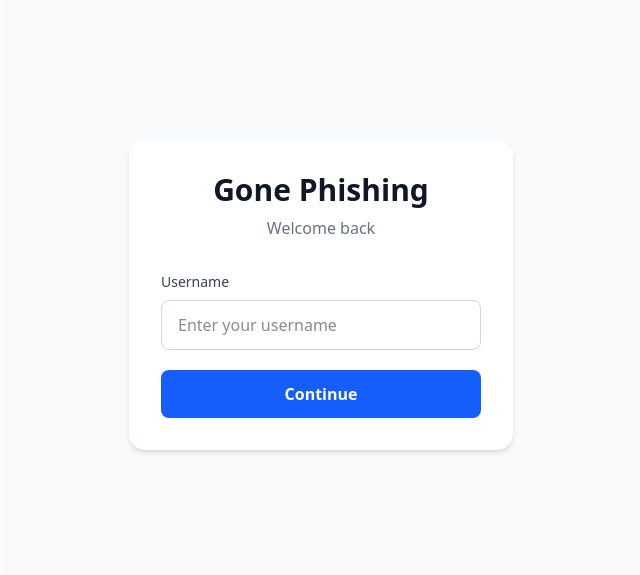
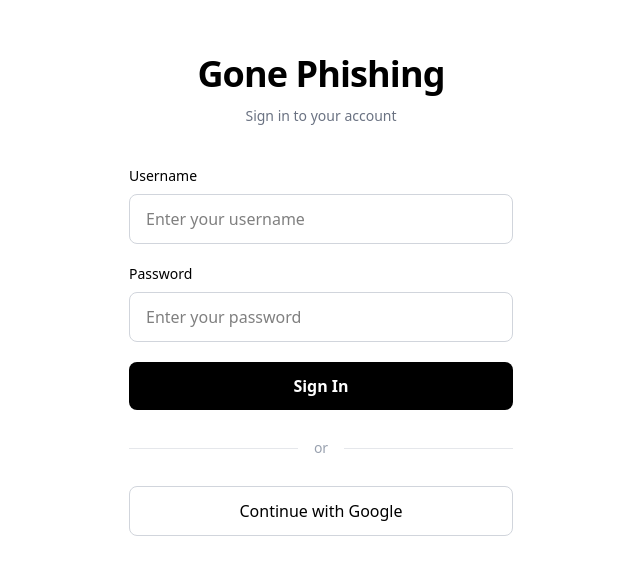
Before and after one commit to Phish-Killer/gone-phishing, a Next.js app in the folder apps/web/: page /login in a window 1280 px wide. Shown: the part 145-720 px from the top of the page, without its empty margins (319-959 px from the left). Built offline with nearby package versions, Linux system fonts and the light colour scheme.

Commit message:
Update login UI for password and Google sign-in

```diff
--- a/apps/web/app/login/page.tsx
+++ b/apps/web/app/login/page.tsx
@@ -1,82 +1,53 @@
-
 "use client";
 
-// React hooks for managing form state and Next.js navigation.
 import { useState } from "react";
-import { useRouter } from "next/navigation";
 
 export default function LoginPage() {
-  const router = useRouter();
-
-  // Store the username, error message, and loading status.
   const [username, setUsername] = useState("");
+  const [password, setPassword] = useState("");
   const [error, setError] = useState("");
   const [loading, setLoading] = useState(false);
 
-  // Handle form submission when the user clicks Continue.
+  // Handle username and password login.
   async function handleSubmit(e: React.FormEvent<HTMLFormElement>) {
     e.preventDefault();
+    setError("");
 
-    // Make sure the username is not empty.
-    if (!username.trim()) {
-      setError("Please enter your username.");
+    if (!username.trim() || !password) {
+      setError("Please enter your username and password.");
       return;
     }
 
-    // Clear previous errors and show the loading state.
-    setError("");
-    setLoading(true);
+    // Wait for the secure credentials API integration.
+    setLoading(false);
+    setError("Username and password login is not available yet.");
+  }
 
-    try {
-      // Send the username to the existing login API.
-      const response = await fetch("/api/auth/login", {
-        method: "POST",
-        headers: {
-          "Content-Type": "application/json",
-        },
-        body: JSON.stringify({ username: username.trim() }),
-      });
-
-      // Show an error if the login request fails.
-      if (!response.ok) {
-        throw new Error("Unable to sign in. Please try again.");
-      }
-
-      // Redirect to the homepage and refresh the user information.
-      router.push("/");
-      router.refresh();
-    } catch {
-      // Display an error message if the request fails.
-      setError("Unable to sign in. Please try again.");
-    } finally {
-      // Stop the loading state whether login succeeds or fails.
-      setLoading(false);
-    }
+  // Google OAuth will be connected to Auth.js.
+  function handleGoogleLogin() {
+    setError("Google sign-in is not available yet.");
   }
 
   return (
-    // Center the login form on the page.
-    <main className="flex min-h-screen items-center justify-center bg-gray-50 px-4">
-      <div className="w-full max-w-sm rounded-2xl bg-white p-8 shadow-md">
-        <h1 className="mb-2 text-center text-3xl font-bold text-gray-900">
-          Gone Phishing
-        </h1>
+    <main className="flex min-h-screen items-center justify-center bg-white px-4">
+      <div className="w-full max-w-sm">
+        <div className="mb-10 text-center">
+          <h1 className="text-4xl font-bold tracking-tight text-black">
+            Gone Phishing
+          </h1>
+          <p className="mt-3 text-sm text-gray-500">
+            Sign in to your account
+          </p>
+        </div>
 
-        <p className="mb-8 text-center text-gray-500">
-          Welcome back
-        </p>
-
-        {/* Login form */}
         <form onSubmit={handleSubmit} className="space-y-5">
           <div>
             <label
               htmlFor="username"
-              className="mb-2 block text-sm font-medium text-gray-700"
+              className="mb-2 block text-sm font-medium text-black"
             >
               Username
             </label>
-
-            {/* Controlled input linked to React state */}
             <input
               id="username"
               type="text"
@@ -84,27 +55,58 @@ export default function LoginPage() {
               value={username}
               onChange={(e) => setUsername(e.target.value)}
               required
-              className="w-full rounded-lg border border-gray-300 px-4 py-3 text-gray-900 focus:border-blue-500 focus:outline-none focus:ring-2 focus:ring-blue-200"
               placeholder="Enter your username"
+              className="w-full rounded-lg border border-gray-300 bg-white px-4 py-3 text-black outline-none focus:border-black"
             />
           </div>
 
-          {/* Show an error message when login fails */}
+          <div>
+            <label
+              htmlFor="password"
+              className="mb-2 block text-sm font-medium text-black"
+            >
+              Password
+            </label>
+            <input
+              id="password"
+              type="password"
+              autoComplete="current-password"
+              value={password}
+              onChange={(e) => setPassword(e.target.value)}
+              required
+              placeholder="Enter your password"
+              className="w-full rounded-lg border border-gray-300 bg-white px-4 py-3 text-black outline-none focus:border-black"
+            />
+          </div>
+
           {error && (
             <p role="alert" className="text-sm text-red-600">
               {error}
             </p>
           )}
 
-          {/* Disable the button while the request is running */}
           <button
             type="submit"
             disabled={loading}
-            className="w-full rounded-lg bg-blue-600 py-3 font-semibold text-white hover:bg-blue-700 disabled:cursor-not-allowed disabled:opacity-50"
+            className="w-full rounded-lg bg-black py-3 font-semibold text-white transition hover:bg-gray-800 disabled:opacity-50"
           >
-            {loading ? "Signing in..." : "Continue"}
+            {loading ? "Signing in..." : "Sign In"}
           </button>
         </form>
+
+        <div className="my-7 flex items-center gap-4">
+          <div className="h-px flex-1 bg-gray-200" />
+          <span className="text-sm text-gray-400">or</span>
+          <div className="h-px flex-1 bg-gray-200" />
+        </div>
+
+        <button
+          type="button"
+          onClick={handleGoogleLogin}
+          className="w-full rounded-lg border border-gray-300 bg-white py-3 font-medium text-black transition hover:bg-gray-50"
+        >
+          Continue with Google
+        </button>
       </div>
     </main>
   );
```
